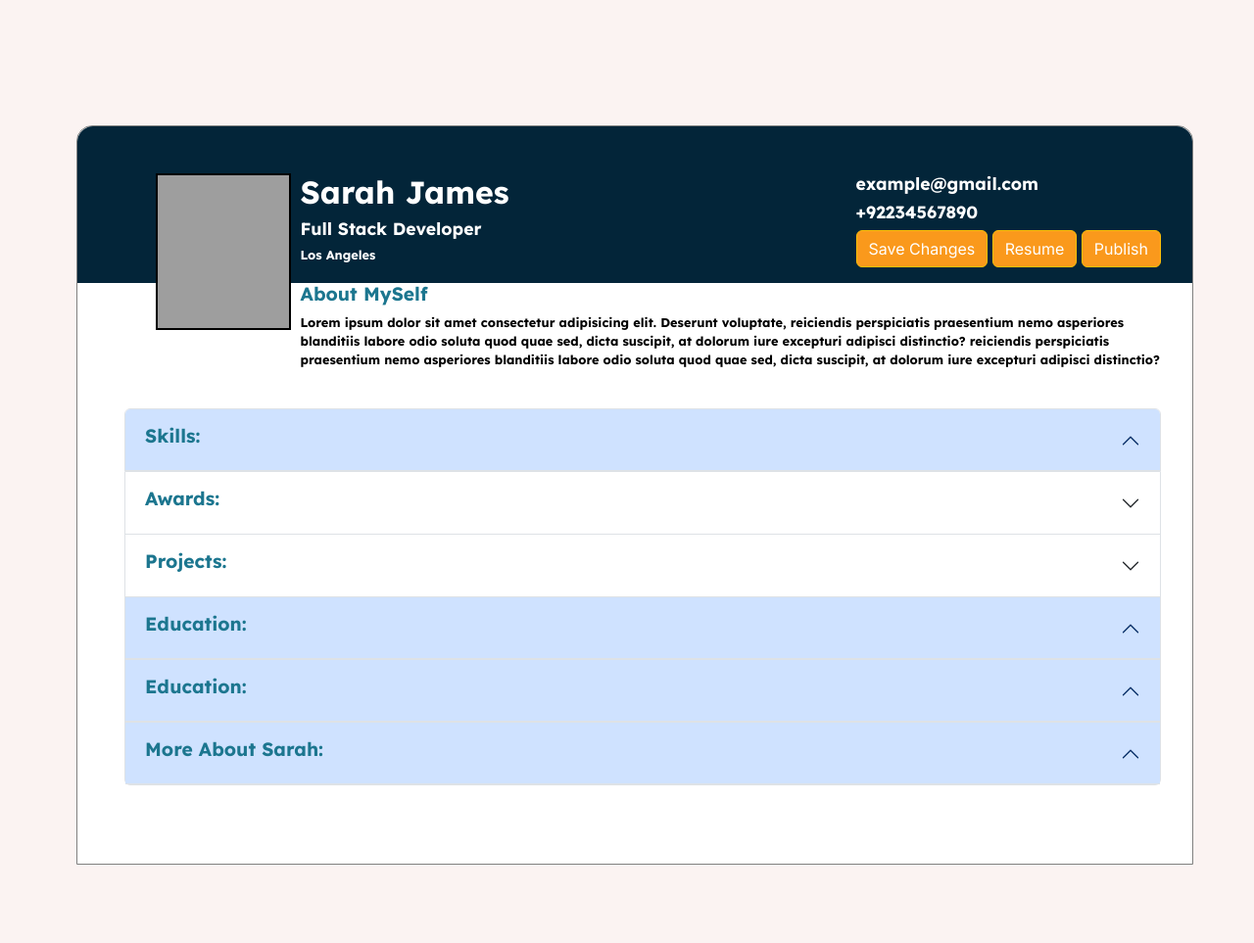
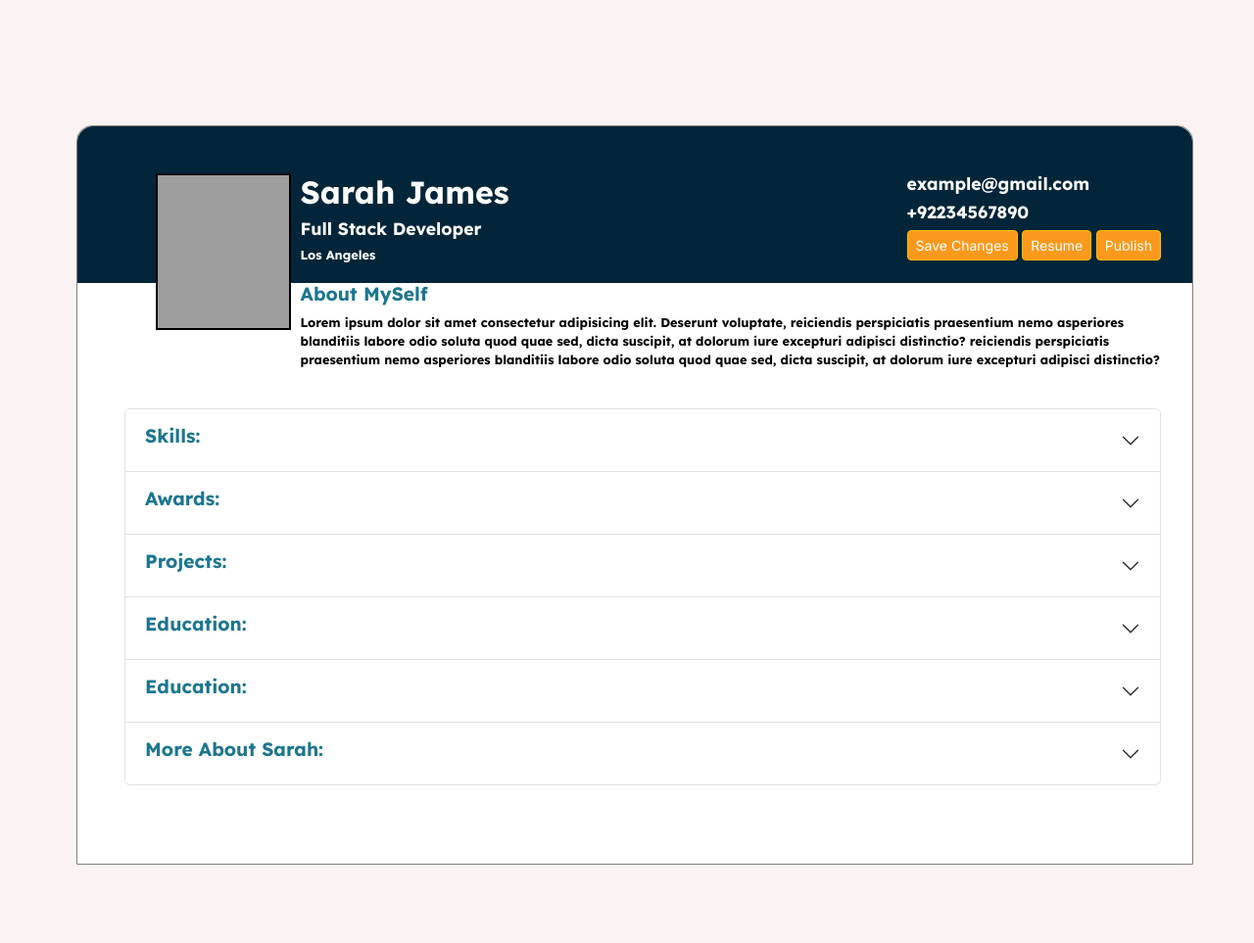
Before and after one commit to aishtomer/TalentHub, a PHP site: page /views/editProfile.html in a window 1280 px wide. Shown: the whole page at 98% size. Run offline with PHP 8.4, Linux system fonts and the light colour scheme; some libraries are stand-ins or nearby versions; grey boxes are pictures that could not be loaded.

Commit message:
Minor Fixes
Buttons are made smaller
The dropdowns are all even

```diff
--- a/public/styles/editProfile.css
+++ b/public/styles/editProfile.css
@@ -15,13 +15,11 @@ img {
 height: 100%;
 width: 100%;
 }
+
 .icons{
-float: right;
+  text-align: right;
+}
 
-}
-.icons i{
-margin: 0.2rem;
-}
 .btn ,btn-warning {
 background-color: #FA991C;
 color: white;}
--- a/views/editProfile.html
+++ b/views/editProfile.html
@@ -44,9 +44,9 @@
             <h3 class="editable-heading" data-id="1">example@gmail.com</h3>
             <h3 style="margin: 8px 0" class="editable-heading" data-id="1">+92234567890</h3>
             <div>
-              <button type="button" class="btn btn-warning" id="submit-btn">Save Changes</button>
-              <button type="button" class="btn btn-warning">Resume</button>
-              <button type="button" class="btn btn-warning" >Publish</button>
+              <button type="button" class="btn btn-warning btn-sm" id="submit-btn">Save Changes</button>
+              <button type="button" class="btn btn-warning btn-sm">Resume</button>
+              <button type="button" class="btn btn-warning btn-sm" >Publish</button>
             </div>
           </div>
         </div>
@@ -72,7 +72,7 @@
       <div class="accordion" id="accordionPanelsStayOpenExample">
         <div class="accordion-item">
           <h2 class="accordion-header" id="panelsStayOpen-headingOne">
-            <button class="accordion-button" type="button" data-bs-toggle="collapse"
+            <button class="accordion-button collapsed" type="button" data-bs-toggle="collapse"
               data-bs-target="#panelsStayOpen-collapseOne" aria-expanded="true"
               aria-controls="panelsStayOpen-collapseOne">
               <h2>Skills:</h2>
@@ -216,7 +216,7 @@
         </div>
         <div class="accordion-item">
           <h2 class="accordion-header" id="panelsStayOpen-headingFour">
-            <button class="accordion-button" type="button" data-bs-toggle="collapse"
+            <button class="accordion-button collapsed" type="button" data-bs-toggle="collapse"
               data-bs-target="#panelsStayOpen-collapseFour" aria-expanded="true"
               aria-controls="panelsStayOpen-collapseFour">
               <h2>Education:</h2>
@@ -264,7 +264,7 @@
         </div>
         <div class="accordion-item">
           <h2 class="accordion-header" id="panelsStayOpen-headingFive">
-            <button class="accordion-button" type="button" data-bs-toggle="collapse"
+            <button class="accordion-button collapsed" type="button" data-bs-toggle="collapse"
               data-bs-target="#panelsStayOpen-collapseFive" aria-expanded="true"
               aria-controls="panelsStayOpen-collapseFive">
               <h2>Education:</h2>
@@ -312,7 +312,7 @@
         </div>
         <div class="accordion-item">
           <h2 class="accordion-header" id="panelsStayOpen-headingSix">
-            <button class="accordion-button" type="button" data-bs-toggle="collapse"
+            <button class="accordion-button collapsed" type="button" data-bs-toggle="collapse"
               data-bs-target="#panelsStayOpen-collapseSix" aria-expanded="true"
               aria-controls="panelsStayOpen-collapseSix">
               <h2>More About Sarah:</h2>
```
Also changed, not shown: public/scripts/editProfile.js (+0 -9 lines).
